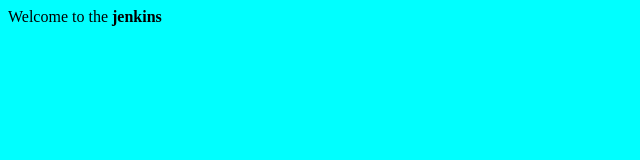
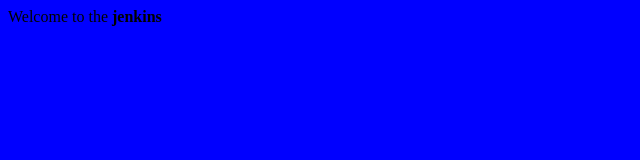
Before and after one commit to vish1234-art/jenkins, a plain HTML site: page index.html in a window 1280 px wide. Shown: the whole page, without its empty margins (0-640 px from the left). Drawn offline with Linux system fonts and the light colour scheme.

Commit message:
sec update

```diff
--- a/index.html
+++ b/index.html
@@ -1,3 +1,3 @@
-<body bgcolor='aqua'>
+<body bgcolor='blue'>
 	Welcome to the <b> jenkins</b>
 	</body>
```
